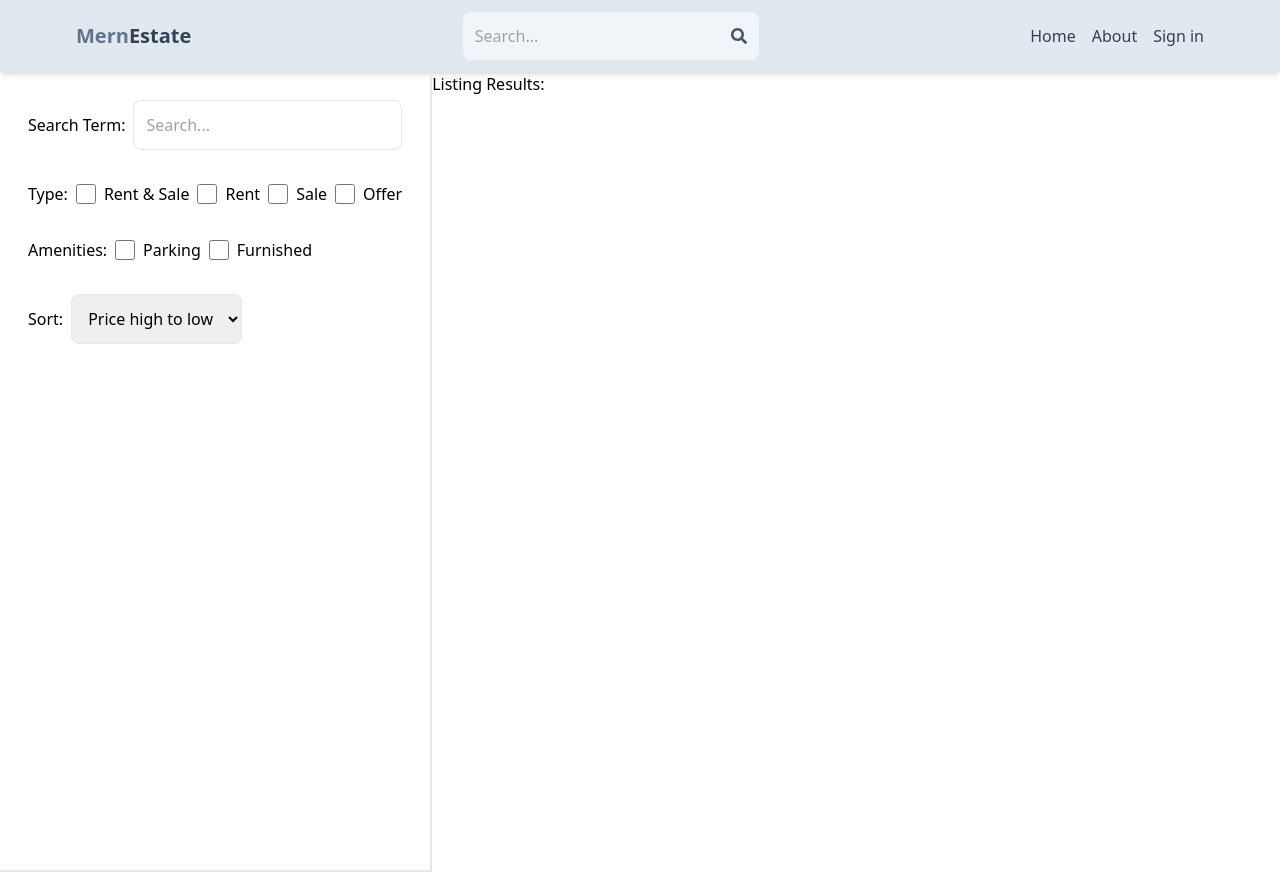
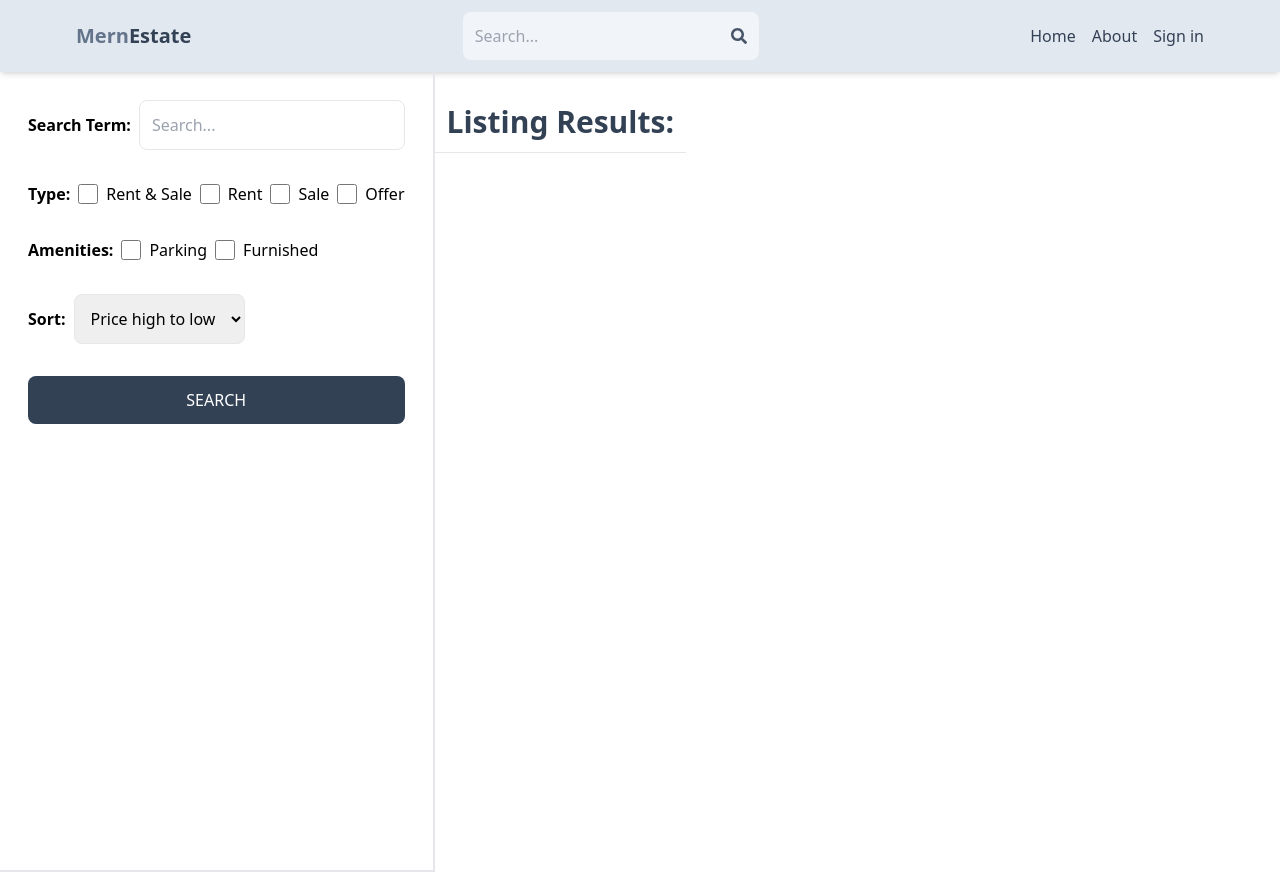
Before and after one commit to iamlydial/mern-estates, a React (Vite) app in the folder client/: page /search in a window 1280 px wide. Built offline with nearby package versions, Linux system fonts and the light colour scheme; no server answers.

Commit message:
Update Search.jsx
finish search page UI

```diff
--- a/client/src/pages/Search.jsx
+++ b/client/src/pages/Search.jsx
@@ -6,7 +6,9 @@ const Search = () => {
       <div className="p-7 border-b-2 md:border-r-2 md:min-h-screen">
         <form className="flex flex-col gap-8">
           <div className="flex items-center gap-2">
-            <label className="whitespace-nowrap">Search Term:</label>
+            <label className="whitespace-nowrap font-semibold">
+              Search Term:
+            </label>
             <input
               type="text"
               name=""
@@ -16,7 +18,7 @@ const Search = () => {
             />
           </div>
           <div className="flex gap-2 flex-wrap items-center">
-            <label>Type:</label>
+            <label className="font-semibold">Type:</label>
             <div className="flex gap-2">
               <input type="checkbox" id="all" className="w-5" />
               <span>Rent & Sale</span>
@@ -36,7 +38,7 @@ const Search = () => {
           </div>
 
           <div className="flex gap-2 flex-wrap items-center">
-            <label>Amenities:</label>
+            <label className="font-semibold">Amenities:</label>
             <div className="flex gap-2">
               <input type="checkbox" id="parking" className="w-5" />
               <span>Parking</span>
@@ -47,7 +49,7 @@ const Search = () => {
             </div>
           </div>
           <div className="flex items-center gap-2">
-            <label>Sort:</label>
+            <label className="font-semibold">Sort:</label>
             <select id="sort_order" className="border rounded-lg p-3">
               <option>Price high to low</option>
               <option>Price low to high</option>
@@ -55,10 +57,15 @@ const Search = () => {
               <option>Oldest</option>
             </select>
           </div>
+          <button className="bg-slate-700 p-3 rounded-lg uppercase text-white hover:opacity-95">
+            Search
+          </button>
         </form>
       </div>
-      <div>
-        <h1>Listing Results:</h1>
+      <div className="">
+        <h1 className="text-3xl font-semibold border-b p-3 text-slate-700 mt-5">
+          Listing Results:
+        </h1>
       </div>
     </div>
   );
```
